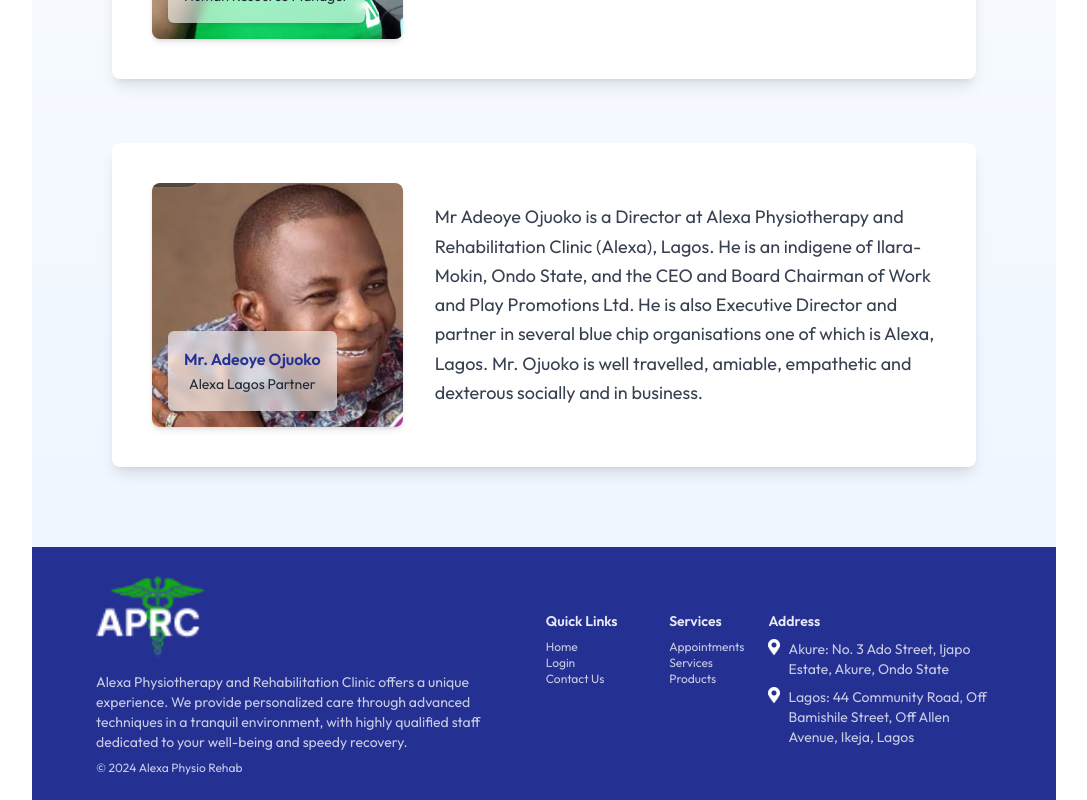
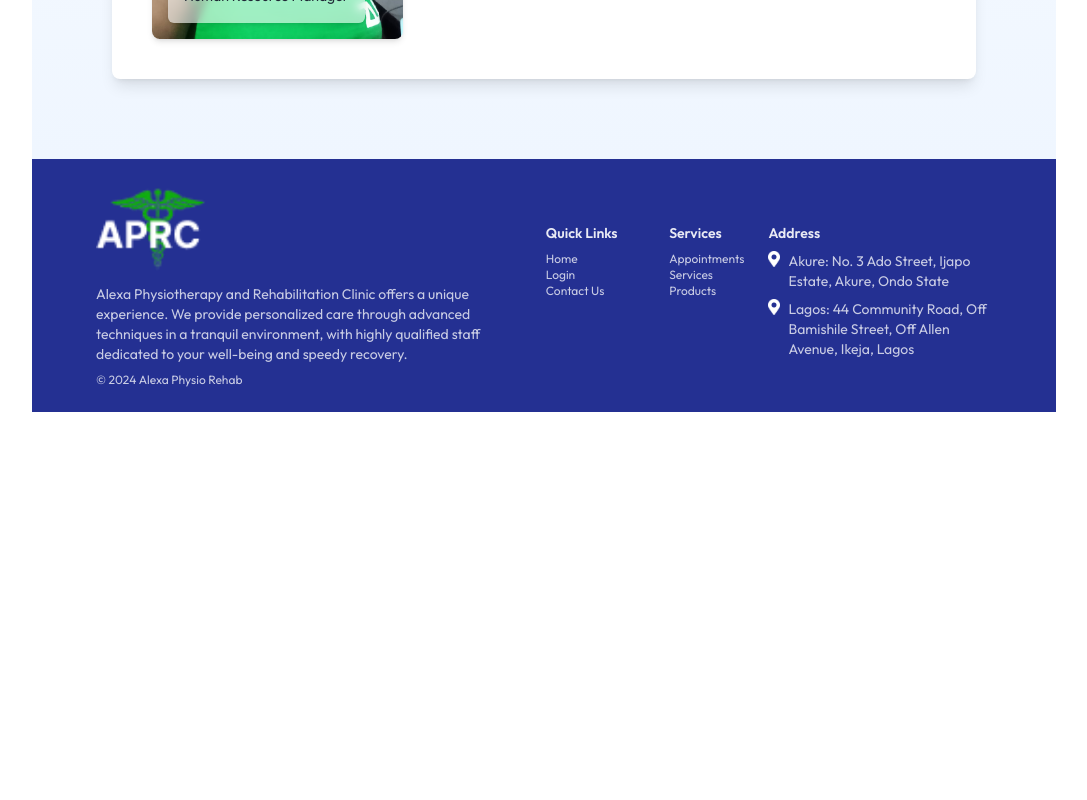
Before and after one commit to amooesther/alexa_physio, a React (Vite) app: page /about in a window 1280 px wide. Shown: the part 2043-2843 px from the top of the page, without its empty margins (96-1183 px from the left). After the commit the page ends 2455 px from the top, so only its background shows below. Built offline with nearby package versions, Linux system fonts and the light colour scheme; no server answers.

Commit message:
about page update

```diff
--- a/src/Pages/About.jsx
+++ b/src/Pages/About.jsx
@@ -81,26 +81,6 @@
   </div>
 </div>
 
-<div className="w-full max-w-5xl bg-white rounded-lg shadow-lg p-10 lg:flex lg:items-center lg:space-x-8 hover:scale-105 transition-transform duration-300 ease-in-out">
-  <div className="lg:w-1/3">
-    <div className="relative overflow-hidden rounded-lg shadow-md group">
-      <img
-        src={assets.Lagos1}
-        alt="Alexa Lagos partner"
-        className="w-full h-full object-cover transition-transform duration-500 transform group-hover:scale-110"
-      />
-      <div className="absolute bottom-4 left-4 bg-white/60 p-4 rounded-md text-center shadow-md backdrop-blur-sm">
-        <p className="text-secondary font-semibold">Mr. Adeoye Ojuoko</p>
-        <span className="text-sm text-gray-800">Alexa Lagos Partner</span>
-      </div>
-    </div>
-  </div>
-  <div className="lg:w-2/3 text-center lg:text-left space-y-4 text-gray-700 leading-relaxed text-lg">
-    <p>
-    Mr Adeoye Ojuoko is a Director at Alexa Physiotherapy and Rehabilitation Clinic (Alexa), Lagos. He is an indigene of Ilara-Mokin, Ondo State, and the CEO and Board Chairman of Work and Play Promotions Ltd. He is also Executive Director and partner in several blue chip organisations one of which is Alexa, Lagos. Mr. Ojuoko is well travelled, amiable, empathetic and dexterous socially and in business.
-    </p>
-  </div>
-</div>
 
 
 
```
Also changed, not shown: 1 other file (tests, documents, lock files or other folders).
